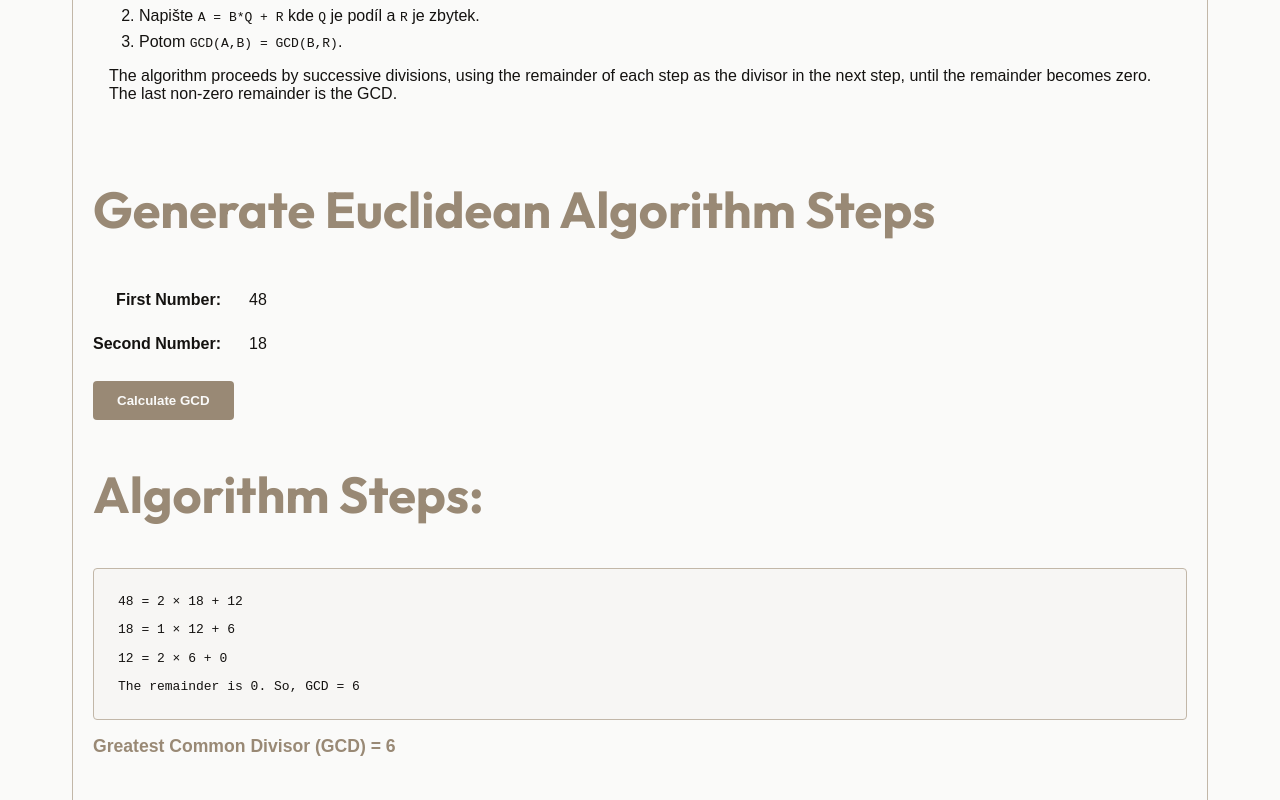
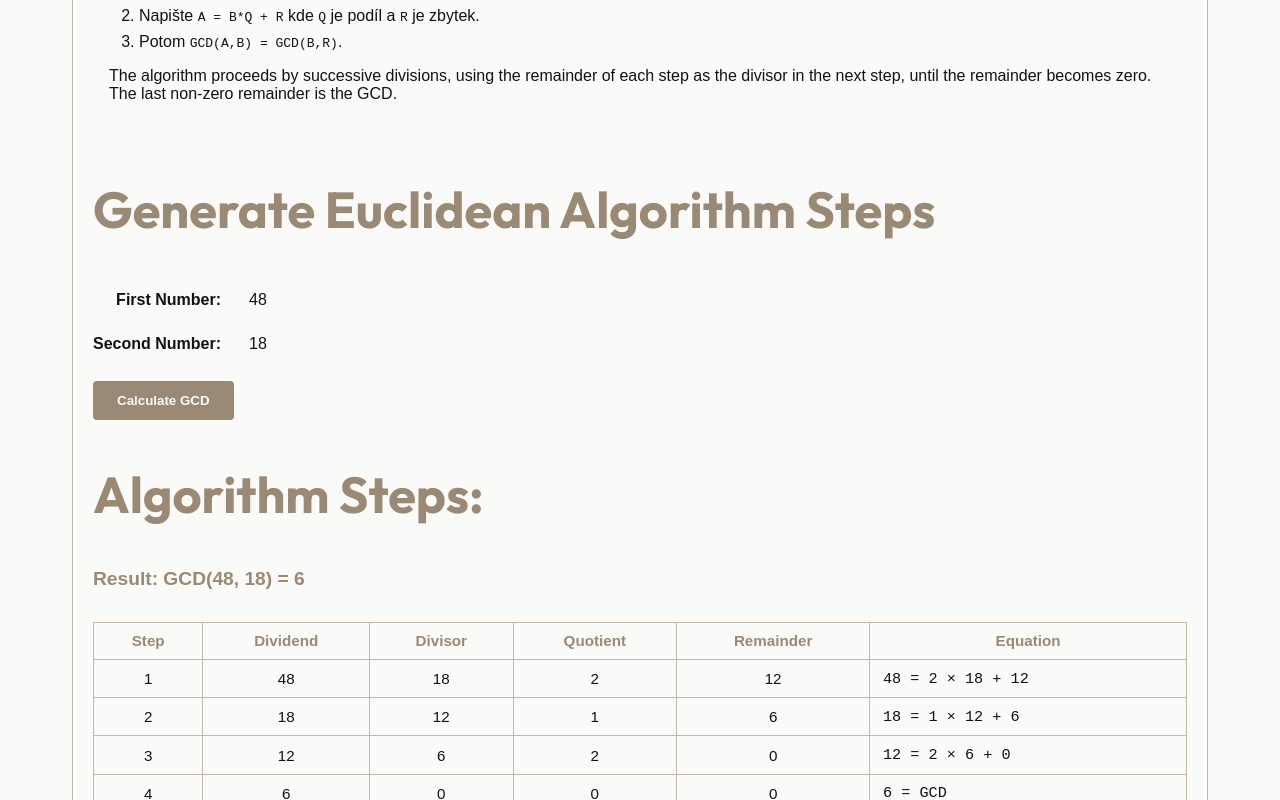
Before and after one commit to adiluexe/automatapedia, a React (Vite) app in the folder automatapedia/: page /euclidean in a window 1280 px wide. Both pictures are taken after a click on the button "Calculate GCD". Shown: the part 422-1222 px from the top of the page. Built offline with nearby package versions, Linux system fonts and the light colour scheme; a web font is replaced by a local one.

Commit message:
feat(euclidean): enhance GCD calculation display and explanation
Added a table to display each step of the Euclidean algorithm, improved
the GCD result presentation, and included an explanation section to
clarify the algorithm's process for users.

```diff
--- a/automatapedia/src/pages/EuclideanPage.tsx
+++ b/automatapedia/src/pages/EuclideanPage.tsx
@@ -101,19 +101,88 @@ const EuclideanPage: React.FC = () => {
       {showSteps && steps.length > 0 && (
         <section className="results">
           <h2>Algorithm Steps:</h2>
-          <div className="sequence-values euclidean-steps-display">
-            {steps.map((step, index) => (
-              <div key={index} className="euclidean-step">
-                {step.b !== 0
-                  ? `${step.a} = ${step.quotient} × ${step.b} + ${step.remainder}`
-                  : `The remainder is 0. So, GCD = ${step.a}`}
-              </div>
-            ))}
+          {gcdResult !== null && (
+            <p className="gcd-result-display">
+              {" "}
+              {/* Changed class for clarity */}
+              Result: GCD({numA}, {numB}) = <strong>{gcdResult}</strong>
+            </p>
+          )}
+          <div className="table-container">
+            {" "}
+            {/* Added container for scrolling if needed */}
+            <table className="euclidean-table">
+              <thead>
+                <tr>
+                  <th>Step</th>
+                  <th>Dividend</th>
+                  <th>Divisor</th>
+                  <th>Quotient</th>
+                  <th>Remainder</th>
+                  <th>Equation</th>
+                </tr>
+              </thead>
+              <tbody>
+                {steps.map((step, index) => {
+                  // The actual last step for GCD calculation is when step.b becomes 0 in the *next* iteration.
+                  // The 'steps' array from executeEuclideanAlgorithm should give us rows where step.b is the divisor.
+                  // The last row in the table will have step.remainder === 0.
+                  if (step.b === 0) {
+                    // This step represents GCD(a,0)=a, usually not shown as a calculation row.
+                    // We'll rely on executeEuclideanAlgorithm to provide rows suitable for the table.
+                    // The last row in the table should be the one where remainder becomes 0.
+                    // For example, if steps are (48,18,2,12), (18,12,1,6), (12,6,2,0)
+                    // All three should be displayed.
+                    // The gcdResult is derived from the step where b becomes 0 (i.e. step.a of that conceptual final step)
+                    // or the 'a' from the last step if it's (a,0)
+                    // The table should display all calculation steps.
+                    // If executeEuclideanAlgorithm includes the (GCD, 0, 0, 0) step, we might want to exclude it or handle it.
+                    // For now, assume all steps in the 'steps' array are calculation steps A = B*Q + R.
+                    // The last step in the table will be the one where R = 0.
+                    return (
+                      <tr key={index}>
+                        <td>{index + 1}</td>
+                        <td>{step.a}</td>
+                        <td>{step.b}</td>
+                        <td>{step.quotient}</td>
+                        <td>{step.remainder}</td>
+                        <td>
+                          {step.b !== 0
+                            ? `${step.a} = ${step.quotient} × ${step.b} + ${step.remainder}`
+                            : `${step.a} = GCD`}
+                        </td>
+                      </tr>
+                    );
+                  }
+                  return (
+                    <tr key={index}>
+                      <td>{index + 1}</td>
+                      <td>{step.a}</td>
+                      <td>{step.b}</td>
+                      <td>{step.quotient}</td>
+                      <td>{step.remainder}</td>
+                      <td>{`${step.a} = ${step.quotient} × ${step.b} + ${step.remainder}`}</td>
+                    </tr>
+                  );
+                })}
+              </tbody>
+            </table>
           </div>
           {gcdResult !== null && (
-            <p className="gcd-result">
-              <strong>Greatest Common Divisor (GCD) = {gcdResult}</strong>
-            </p>
+            <div className="explanation-section">
+              <h3>Explanation:</h3>
+              <p>
+                The Euclidean algorithm works by repeatedly dividing the larger
+                number by the smaller one (Dividend by Divisor), and then using
+                its Remainder as the new Divisor in the next step (the previous
+                Divisor becomes the new Dividend).
+              </p>
+              <p>
+                The process continues until a Remainder of 0 is achieved. The
+                last non-zero Remainder is the Greatest Common Divisor (GCD). In
+                this case, the GCD of {numA} and {numB} is {gcdResult}.
+              </p>
+            </div>
           )}
         </section>
       )}
--- a/automatapedia/src/pages/SequencePage.css
+++ b/automatapedia/src/pages/SequencePage.css
@@ -174,6 +174,14 @@
   color: var(--primary-color);
 }
 
+.gcd-result-display {
+  margin-bottom: 1rem;
+  font-weight: bold;
+  font-size: 1.2rem;
+  color: var(--primary-color);
+  text-align: left; /* Align with the table */
+}
+
 .algorithm-rules {
   margin-top: 1rem;
   margin-bottom: 1rem;
@@ -236,3 +244,61 @@
   text-align: center;
   font-family: var(--font-code, monospace);
 }
+
+.table-container {
+  overflow-x: auto; /* Add scroll for smaller screens */
+  margin-bottom: 1.5rem;
+}
+
+.euclidean-table {
+  width: 100%;
+  border-collapse: collapse;
+  margin-top: 1rem;
+  font-size: 0.95rem;
+}
+
+.euclidean-table th,
+.euclidean-table td {
+  border: 1px solid var(--secondary-color);
+  padding: 0.6rem 0.8rem;
+  text-align: center;
+  color: var(--text-color);
+}
+
+.euclidean-table th {
+  background-color: var(--background-color-light);
+  color: var(--primary-color);
+  font-weight: bold;
+}
+
+.euclidean-table tbody tr:nth-child(even) {
+  background-color: var(--background-color-light);
+}
+
+.euclidean-table tbody tr:hover {
+  background-color: var(--secondary-color-t, rgba(199, 173, 148, 0.2));
+}
+
+.euclidean-table td:last-child {
+  text-align: left; /* Align equation to the left */
+  font-family: var(--font-code, monospace);
+}
+
+.explanation-section {
+  margin-top: 1.5rem;
+  padding: 1rem;
+  background-color: var(--background-color-light);
+  border: 1px solid var(--border-color);
+  border-radius: 4px;
+}
+
+.explanation-section h3 {
+  margin-top: 0;
+  color: var(--primary-color);
+  font-size: 1.333rem; /* h5 size */
+}
+
+.explanation-section p {
+  line-height: 1.6;
+  margin-bottom: 0.5rem;
+}
```
